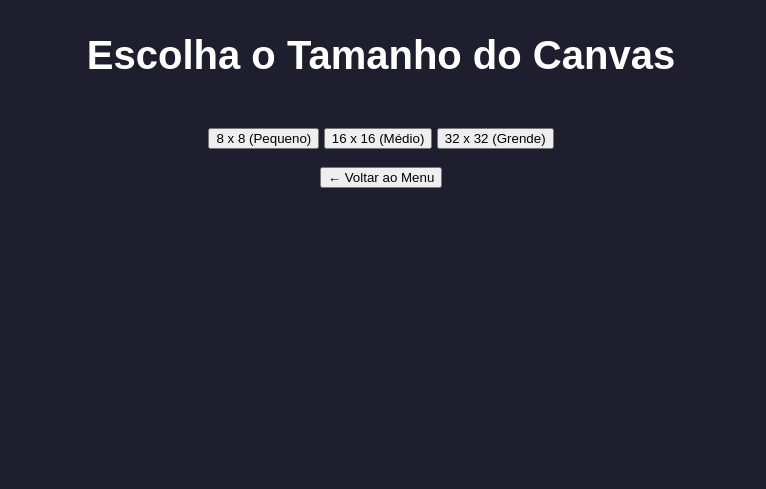
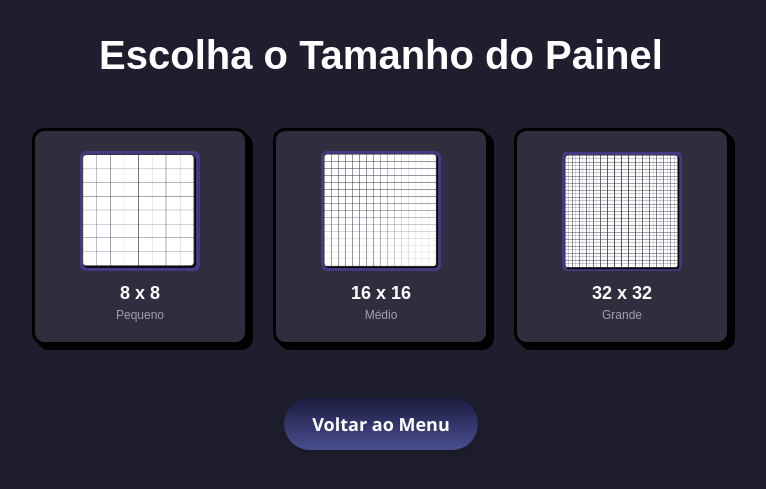
Before and after one commit to alan-santosBS/mini_paint_recursion, a Flask app: page /selecionar_tamanho in a window 1280 px wide. Shown: the top 489 px of the page, without its empty margins (259-1025 px from the left). Run offline with Flask 3, Linux system fonts and the light colour scheme.

Commit message:
terceira versão das telas
corrigido a pasta images, melhoria na tela de selecionar painel e melhoria na tela do game

```diff
--- a/static/script.js
+++ b/static/script.js
@@ -85,7 +85,7 @@ document.addEventListener('DOMContentLoaded', () => {
         if (pixel) pixel.className = `pixel cor-${cor}`;
     }
 
-    // Envia a matriz para a API do Flask e atualiza a tela (Balde de Tinta)
+    // Envia a matriz para o Flask e atualiza a tela (Balde de Tinta)
     async function pintarComBalde(x, y) {
         try {
             const resposta = await fetch('/balde_tinta', {
--- a/static/style.css
+++ b/static/style.css
@@ -1,3 +1,69 @@
+/* Layout da Tela de Seleção */
+
+body.tela-selecao {
+    background-color: #1e1e28;
+    color: #ffffff;
+    font-family: Arial, sans-serif;
+    display: flex;
+    justify-content: center;
+    align-items: center;
+    min-height: 100vh;
+    margin: 0;
+}
+
+.container-cards {
+    display: flex;
+    justify-content: center;
+    gap: 25px;
+    margin: 35px 0;
+}
+
+/* Card Clicável */
+.card-opcao {
+    background-color: #2e2e3e;
+    border: 3px solid #000000;
+    border-radius: 12px;
+    padding: 20px;
+    display: flex;
+    flex-direction: column;
+    align-items: center;
+    cursor: pointer;
+    width: 170px;
+
+    /* Sombra inicial estilo Cartoon */
+    box-shadow: 5px 5px 0px #000000;
+    transition: transform 0.2s ease, box-shadow 0.2s ease;
+}
+
+/* Animação de Elevação ao Passar o Mouse */
+.card-opcao:hover {
+    transform: translateY(-8px);
+    box-shadow: 5px 13px 0px #000000;
+}
+
+.card-opcao img {
+    width: 120px;
+    height: 120px;
+    object-fit: contain;
+    border-radius: 6px;
+    margin-bottom: 12px;
+    pointer-events: none; /* Impede que o usuário "arraste" a imagem */
+}
+
+.card-opcao span {
+    font-weight: bold;
+    font-size: 18px;
+    color: #ffffff;
+}
+
+.card-opcao small {
+    color: #a0a0b0;
+    font-size: 12px;
+    margin-top: 4px;
+}
+
+
+
 body {
     font-family: Arial, sans-serif;
     text-align: center;
@@ -12,6 +78,8 @@ body {
     color: #fff;
 }
 
+
+
 /* Container do Editor */
 .editor-container {
     min-height: 50px; /* altura mínima */
@@ -21,6 +89,10 @@ body {
     padding: 20px;
     background-color: #473883;
     border-radius: 20px;
+}
+
+.titulo-editor{
+    color:#ffffff
 }
 
 .cor-opcao {
@@ -39,12 +111,19 @@ body {
     display: grid;
     gap: 1px; /* Espacinho cinza entre os pixels */
     background-color: #45475a; /* Cor das linhas da grade */
-    border: 2px solid #333;
+
+    border: 3px solid #333;
+    border-radius: 12px;
+    box-shadow: 4px 4px 0px #000000; /* Sombra para dar efeito de profundidade */
+
+    overflow: hidden;
     width: fit-content;
     margin: 0 auto;
     user-select: none; /* Bloqueia seleção azul de texto/elementos ao arrastar */
     -webkit-user-drag: none; /* Impede o arrasto fantasma nativo do navegador */
 }
+
+
 
 /* Tamanhos das células dependendo da escolha */
 .grid-8 {
@@ -60,11 +139,14 @@ body {
     grid-template-rows: repeat(32, 12px);
 }
 
+
+
 /* O quadrado individual (pixel) */
 .pixel {
     background-color: white; /* Todos começam brancos */
     cursor: crosshair; /* Muda o mouse para uma cruz de mira */
 }
+
 
 /* Container que coloca o Canvas e a Sidebar lado a lado */
 .area-trabalho {
@@ -81,7 +163,9 @@ body {
     margin: 0;
 }
 
-/* Estilização da Aba Lateral */
+
+
+/* Estilização da Aba Lateral de cores*/
 .sidebar-paleta {
     background-color: #5e3fd1;
     border: 2px solid #000000;
@@ -98,6 +182,7 @@ body {
     color: #faf5f5;
 }
 
+
 /* Grade de Cores em 3 Colunas */
 .paleta-grid {
     display: grid;
@@ -105,7 +190,9 @@ body {
     gap: 8px;
 }
 
-/* Botões individuais de cor */
+
+
+/* linha ao redor do botão de cor */
 .cor-opcao {
     width: 28px;
     height: 28px;
@@ -125,7 +212,10 @@ body {
     transform: scale(1.15);
 }
 
+
+
 /* Mapeamento central de cores do projeto */
+
 .cor-0 { background-color: #FFFFFF; }
 .cor-1 { background-color: #000000; }
 .cor-2 { background-color: #7F8C8D; }
@@ -159,3 +249,125 @@ body {
     font-size: 2.5em;
     margin-bottom: 50px;
 }
+
+/* Botão com animação de partículas e gradiente */
+
+/* From Uiverse.io by KlaujonRuamni */
+.beautiful-button {
+  position: relative;
+  display: inline-block;
+  background: linear-gradient(to bottom, #1b1c3f, #4a4e91);
+ /* Gradient background */
+  color: white;
+ /* White text color */
+  font-family: "Segoe UI", sans-serif;
+ /* Stylish and legible font */
+  font-weight: bold;
+  font-size: 18px;
+ /* Large font size */
+  border: none;
+ /* No border */
+  border-radius: 30px;
+ /* Rounded corners */
+  padding: 14px 28px;
+ /* Large padding */
+  cursor: pointer;
+ /* Cursor on hover */
+  box-shadow: 0 5px 15px rgba(0, 0, 0, 0.2);
+ /* Subtle shadow */
+  animation: button-shimmer 2s infinite;
+  transition: all 0.3s ease-in-out;
+ /* Smooth transition */
+}
+
+/* Hover animation */
+.beautiful-button:hover {
+  background: linear-gradient(to bottom, #2c2f63, #5b67b7);
+  animation: button-particles 1s ease-in-out infinite;
+  transform: translateY(-2px);
+}
+
+/* Click animation */
+.beautiful-button:active {
+  transform: scale(0.95);
+  box-shadow: 0 2px 10px rgba(0, 0, 0, 0.3);
+}
+
+/* Shimmer animation */
+@keyframes button-shimmer {
+  0% {
+    background-position: left top;
+  }
+
+  100% {
+    background-position: right bottom;
+  }
+}
+
+/* Particle animation */
+@keyframes button-particles {
+  0% {
+    background-position: left top;
+  }
+
+  100% {
+    background-position: right bottom;
+  }
+}
+
+
+/* Botoes de Ação */
+
+/* Container centralizado para as ferramentas */
+.ferramentas {
+    display: flex;
+    justify-content: center;
+    align-items: center;
+    gap: 20px; /* Espaçamento entre os botões */
+    margin-bottom: 25px;
+}
+
+/* Estilo Base das Ferramentas */
+.btn-ferramenta {
+    background-color: #2e2e3e;
+    color: #ffffff;
+    font-size: 16px;
+    font-weight: bold;
+    padding: 10px 20px;
+    border: 3px solid #000000;
+    border-radius: 10px;
+    cursor: pointer;
+
+    /* Sombra pop-out no padrão da página */
+    box-shadow: 4px 4px 0px #000000;
+    transition: all 0.15s ease;
+
+    display: flex;
+    align-items: center;
+    gap: 8px;
+}
+
+/* Efeito ao passar o mouse */
+.btn-ferramenta:hover {
+    background-color: #3e3e52;
+    transform: translateY(-2px);
+    box-shadow: 4px 6px 0px #000000;
+}
+
+/* ESTADO SELECIONADO (.ativo) */
+.btn-ferramenta.ativo {
+    background-color: #ffcc00; /* Amarelo chamativo para indicar seleção */
+    color: #000000;             /* Texto em preto para dar contraste */
+
+    /* Efeito de afundamento (botão pressionado) */
+    transform: translate(3px, 3px);
+    box-shadow: 1px 1px 0px #000000;
+}
+
+/* Efeito tátil instantâneo no botão Limpar (ação rápida) */
+#btn-limpar:active {
+    background-color: #e74c3c;
+    color: #ffffff;
+    transform: translate(3px, 3px);
+    box-shadow: 1px 1px 0px #000000;
+}
--- a/templates/selecionar_tamanho.html
+++ b/templates/selecionar_tamanho.html
@@ -8,27 +8,34 @@
 </head>
 <body class="tela-menu">
    <div class="card-menu">
-        <h2 class="titulo_tamanhoC">Escolha o Tamanho do Canvas</h2>
+        <h2 class="titulo_tamanhoC">Escolha o Tamanho do Painel</h2>
 
-        <div class="menu-botoes">
+        <div class="container-cards">
 
-            <button onclick="window.location.href='/editor?tamanho=8'" class="btn-opcao">
-                8 x 8 <span>(Pequeno)</span>
-            </button>
+            <div class="card-opcao" onclick="window.location.href='/editor?tamanho=8'">
+                <img src="{{ url_for('static', filename='images/8x8.png') }}" alt="Matriz 8x8">
+                <span>8 x 8</span>
+                <small>Pequeno</small>
+            </div>
 
-            <button onclick="window.location.href='/editor?tamanho=16'" class="btn-opcao">
-                16 x 16 <span>(Médio)</span>
-            </button>
+            <div class="card-opcao" onclick="window.location.href='/editor?tamanho=16'">
+                <img src="{{ url_for('static', filename='images/16x16.png') }}" alt="Matriz 16x16">
+                <span>16 x 16</span>
+                <small>Médio</small>
+            </div>
 
-            <button onclick="window.location.href='/editor?tamanho=32'" class="btn-opcao">
-                32 x 32 <span>(Grende)</span>
-            </button>
+            <div class="card-opcao" onclick="window.location.href='/editor?tamanho=32'">
+                <img src="{{ url_for('static', filename='images/32x32.png') }}" alt="Matriz 32x32">
+                <span>32 x 32</span>
+                <small>Grande</small>
+            </div>
+
         </div>
 
         <br>
 
-        <button onclick="window.location.href='/'" class="btn-voltar">
-            ← Voltar ao Menu
+        <button onclick="window.location.href='/'" class="beautiful-button">
+            Voltar ao Menu
         </button>
     </div>
 </body>
```
Also changed, not shown: templates/editor.html (+5 -5 lines), static/images/16x16.png (added), static/images/32x32.png (added), static/images/8x8.png (added), static/images/alan.jpeg (renamed from images/alan.jpeg), static/images/luhan.jpg (renamed from images/luhan.jpg), static/images/luisa.jpeg (renamed from images/luisa.jpeg), static/images/paleta-de-cores.png (renamed from images/paleta-de-cores.png).
